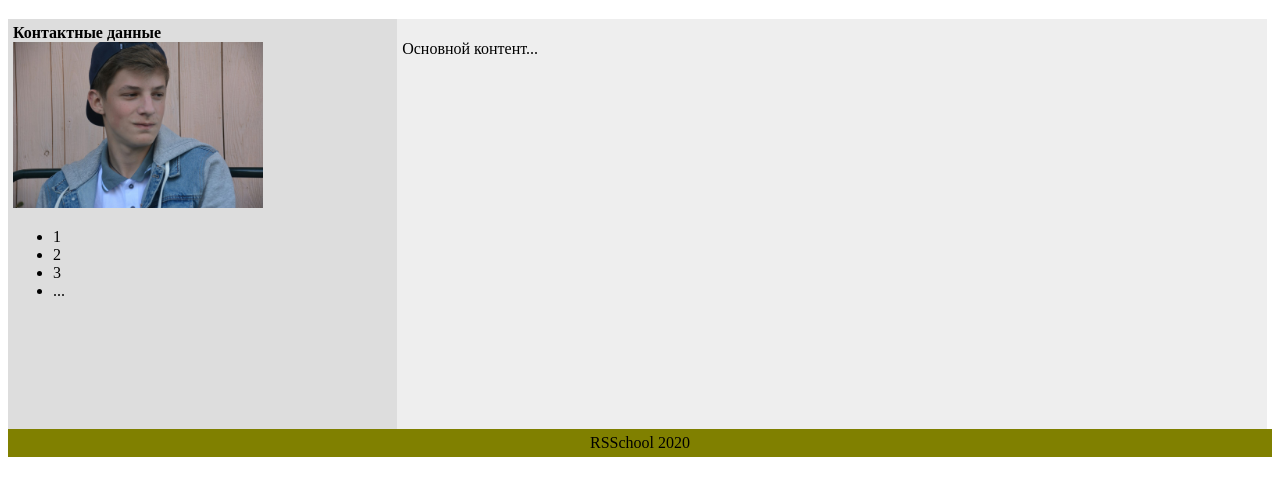
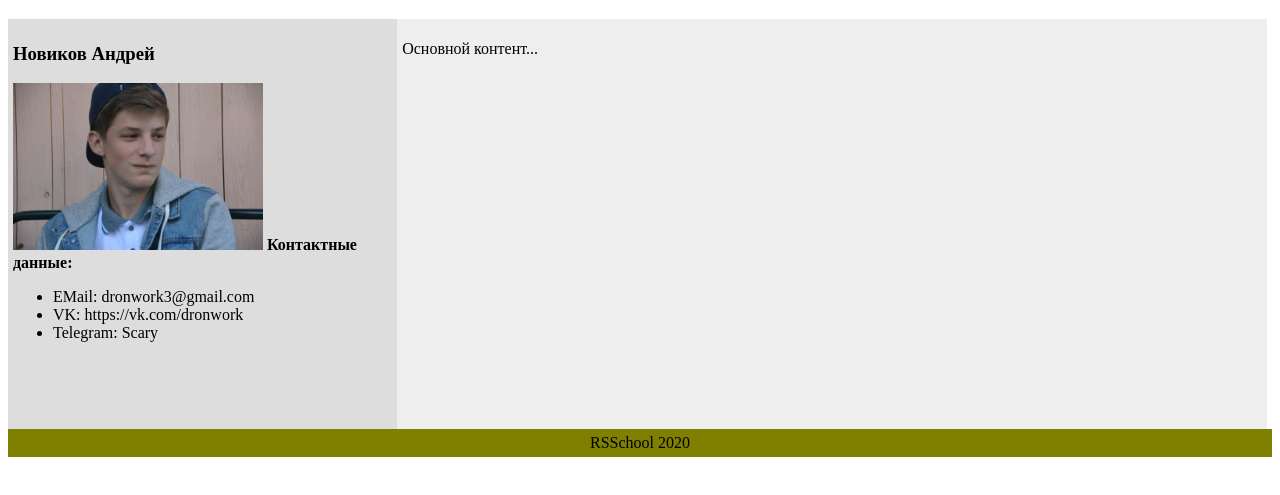
Before and after one commit to dronwork3/rsschool-cv, a plain HTML site: page index.html in a window 1280 px wide. Shown: the part 61-556 px from the top of the page. Drawn offline with Linux system fonts and the light colour scheme.

Commit message:
feat: add contact info

```diff
--- a/index.html
+++ b/index.html
@@ -11,13 +11,13 @@
 </header>
 
 <section>
-<b>Контактные данные</b>
+<h3>Новиков Андрей</h3>
 <img src = "am.jpg" width = "250px">
+<b>Контактные данные:</b>
 <ul>
-  <li>1</li>
-  <li>2</li>
-  <li>3</li>
-  <li>...</li>
+  <li>EMail: dronwork3@gmail.com</li>
+  <li>VK: https://vk.com/dronwork</li>
+  <li>Telegram: Scary</li>
 </ul>
 </section>
 
```
